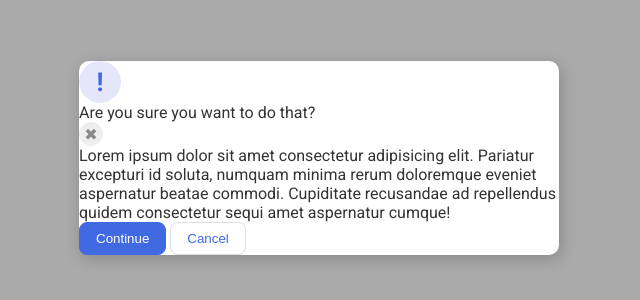
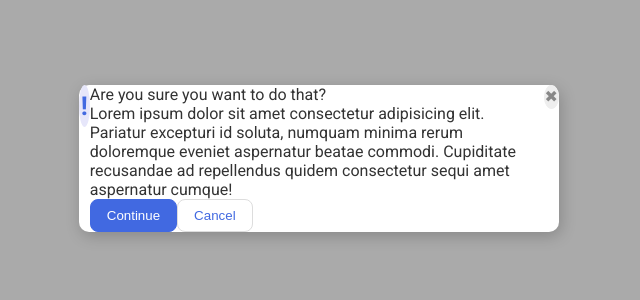
Before and after one commit to Raphael-Cruzado/odin-repos, a plain HTML site: page css-exercises/flex/05-flex-modal/index.html in a window 1280 px wide. Shown: the part 242-542 px from the top of the page, without its empty margins (321-961 px from the left). Drawn offline with Linux system fonts and the light colour scheme.

Commit message:
working branch

```diff
--- a/css-exercises/flex/05-flex-modal/index.html
+++ b/css-exercises/flex/05-flex-modal/index.html
@@ -10,11 +10,15 @@
   <body>
     <div class="modal">
       <div class="icon">!</div>
-      <div class="header">Are you sure you want to do that?</div>
+      <div class="content-container">
+        <div class="header">Are you sure you want to do that?</div>
+        <div class="text">Lorem ipsum dolor sit amet consectetur adipisicing elit. Pariatur excepturi id soluta, numquam minima rerum doloremque eveniet aspernatur beatae commodi. Cupiditate recusandae ad repellendus quidem consectetur sequi amet aspernatur cumque!</div>
+        <div class="buttons-container">
+          <button class="continue">Continue</button>
+          <button class="cancel">Cancel</button>
+        </div>
+    </div>
       <button class="close-button">✖</button>
-      <div class="text">Lorem ipsum dolor sit amet consectetur adipisicing elit. Pariatur excepturi id soluta, numquam minima rerum doloremque eveniet aspernatur beatae commodi. Cupiditate recusandae ad repellendus quidem consectetur sequi amet aspernatur cumque!</div>
-      <button class="continue">Continue</button>
-      <button class="cancel">Cancel</button>
     </div>
   </body>
 </html>
--- a/css-exercises/flex/05-flex-modal/style.css
+++ b/css-exercises/flex/05-flex-modal/style.css
@@ -20,6 +20,8 @@ body {
   width: 480px;
   border-radius: 10px;
   box-shadow: 2px 4px 16px rgba(0,0,0,.2);
+  /**/
+  display: flex;
 }
 
 .icon {
@@ -56,6 +58,12 @@ button {
   border-radius: 8px;
 }
 
+.content-container {
+  display: flex;
+  flex-direction: column;
+  flex-shrink: 1;
+}
+
 button.continue {
   background: royalblue;
   border: 1px solid royalblue;
@@ -67,3 +75,8 @@ button.cancel {
   border: 1px solid #ddd;
   color: royalblue;
 }
+
+/**/
+.buttons-container {
+  display: flex;
+}
```
